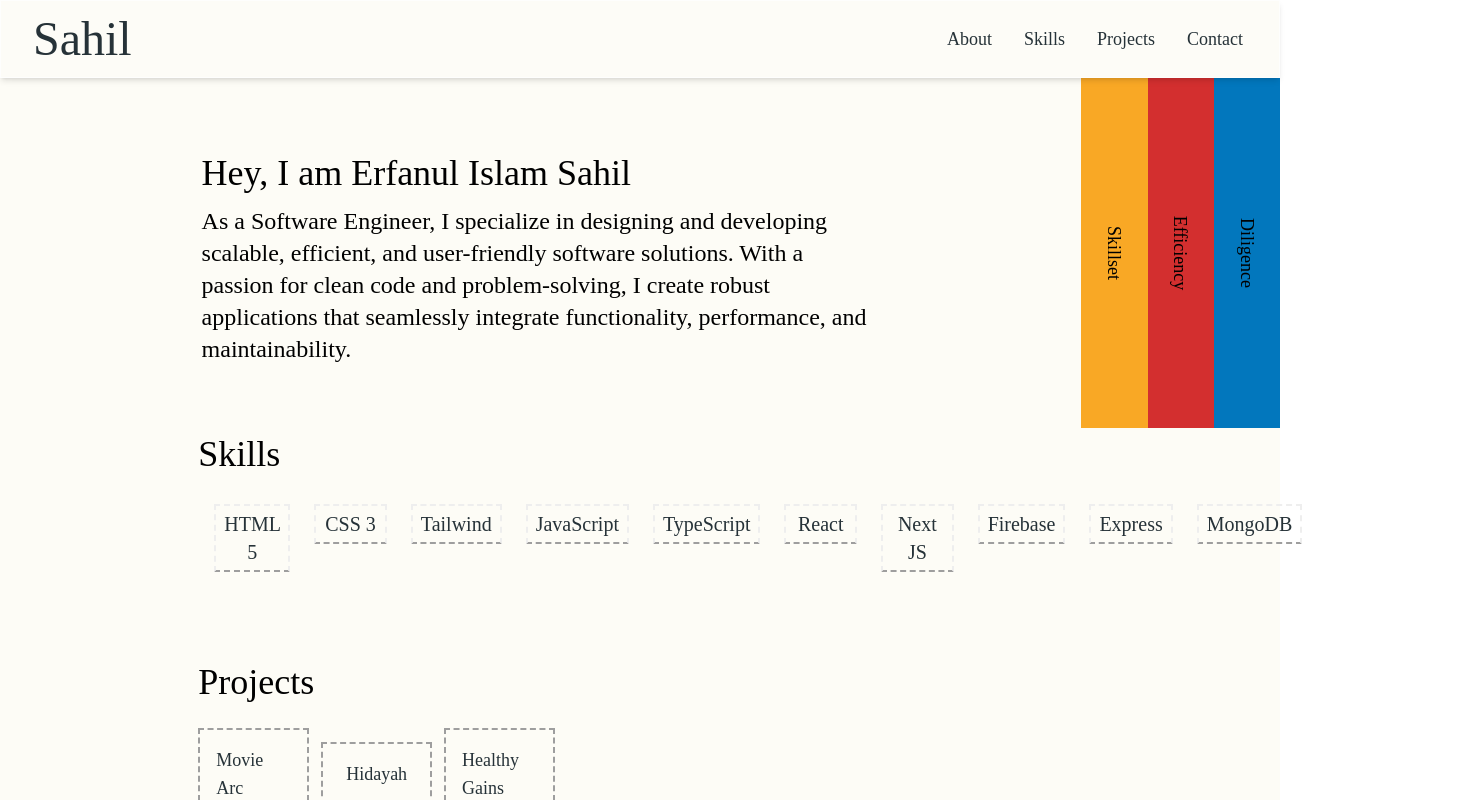
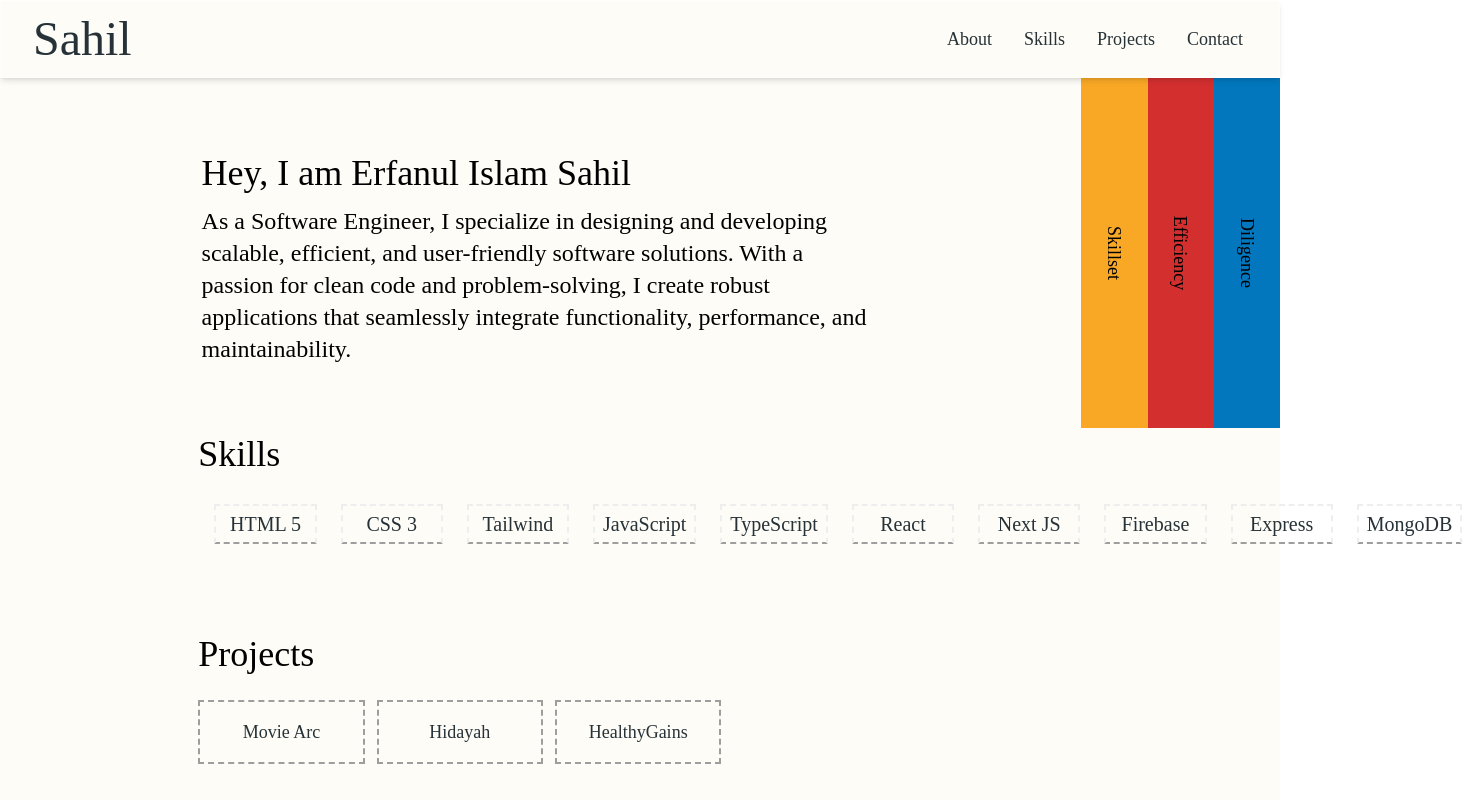
Before and after one commit to erfan-sahil/portfolio-sahil, a React (Vite) app: page / in a window 1280 px wide. Shown: the top 800 px of the page, 1478 px wide, since content can reach past the window. Built offline with nearby package versions, Linux system fonts and the light colour scheme; a web font is replaced by a local one.

Commit message:
fix width issues

```diff
--- a/src/components/Projects.jsx
+++ b/src/components/Projects.jsx
@@ -22,7 +22,7 @@ export function Projects() {
         </h1>
 
         <div className=" gap-3 flex flex-col xl:flex-row items-center justify-start">
-          <Card className="w-1/2 xl:w-2/12 bg-[#fdfcf6] rounded-none shadow-none border-dashed border-2 border-gray-500">
+          <Card className="w-1/2 md:w-4/12 lg:w-3/12 bg-[#fdfcf6] rounded-none shadow-none border-dashed border-2 border-gray-500">
             <Typography
               color="blue-gray"
               style={{ fontFamily: "Caudex, serif" }}
@@ -31,7 +31,7 @@ export function Projects() {
               <a href="https://movie-arc-zzik.vercel.app/">Movie Arc</a>
             </Typography>
           </Card>
-          <Card className="w-1/2 xl:w-2/12 bg-[#fdfcf6] rounded-none shadow-none border-dashed border-2 border-gray-500">
+          <Card className="w-1/2 md:w-4/12 lg:w-3/12 bg-[#fdfcf6] rounded-none shadow-none border-dashed border-2 border-gray-500">
             <Typography
               color="blue-gray"
               style={{ fontFamily: "Caudex, serif" }}
@@ -40,13 +40,13 @@ export function Projects() {
               <a href="https://hidayah-vgt2.vercel.app/">Hidayah</a>
             </Typography>
           </Card>
-          <Card className="w-1/2 xl:w-2/12 bg-[#fdfcf6] rounded-none shadow-none border-dashed border-2 border-gray-500">
+          <Card className="w-1/2 md:w-4/12 lg:w-3/12 bg-[#fdfcf6] rounded-none shadow-none border-dashed border-2 border-gray-500">
             <Typography
               color="blue-gray"
               style={{ fontFamily: "Caudex, serif" }}
               className="flex font-medium text-lg justify-center items-center p-4 gap-[5px]"
             >
-              <a href="https://healthy-gains.vercel.app/">Healthy Gains</a>
+              <a href="https://healthy-gains.vercel.app/">HealthyGains</a>
             </Typography>
           </Card>
         </div>
--- a/src/components/Skills.jsx
+++ b/src/components/Skills.jsx
@@ -57,7 +57,7 @@ export function Skills() {
         >
           Skills
         </h1>
-        <Tabs value="html" className=" xl:w-[70rem]">
+        <Tabs value="html" className=" xl:w-[80rem]">
           <TabsHeader
             className="bg-transparent flex flex-col xl:flex-row"
             indicatorProps={{
```
